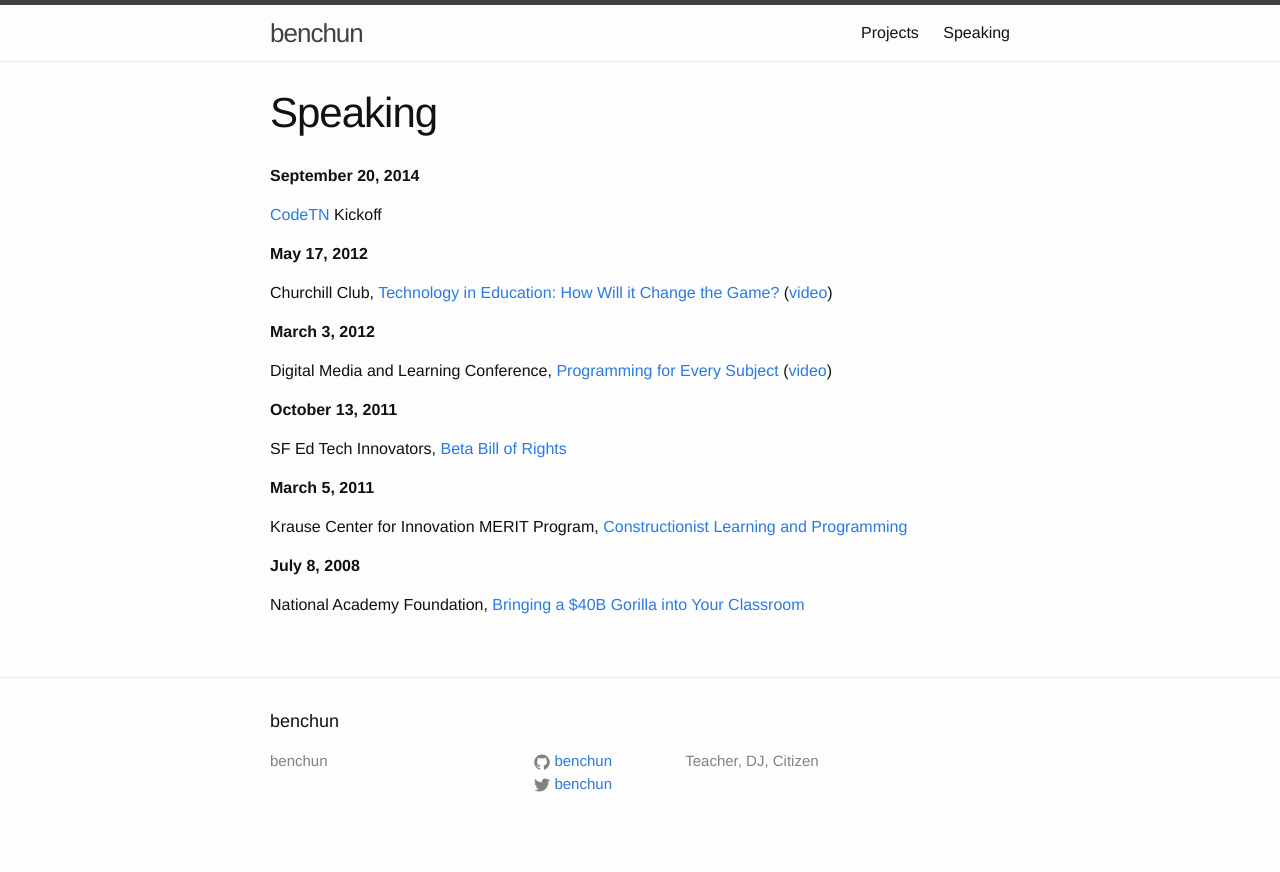
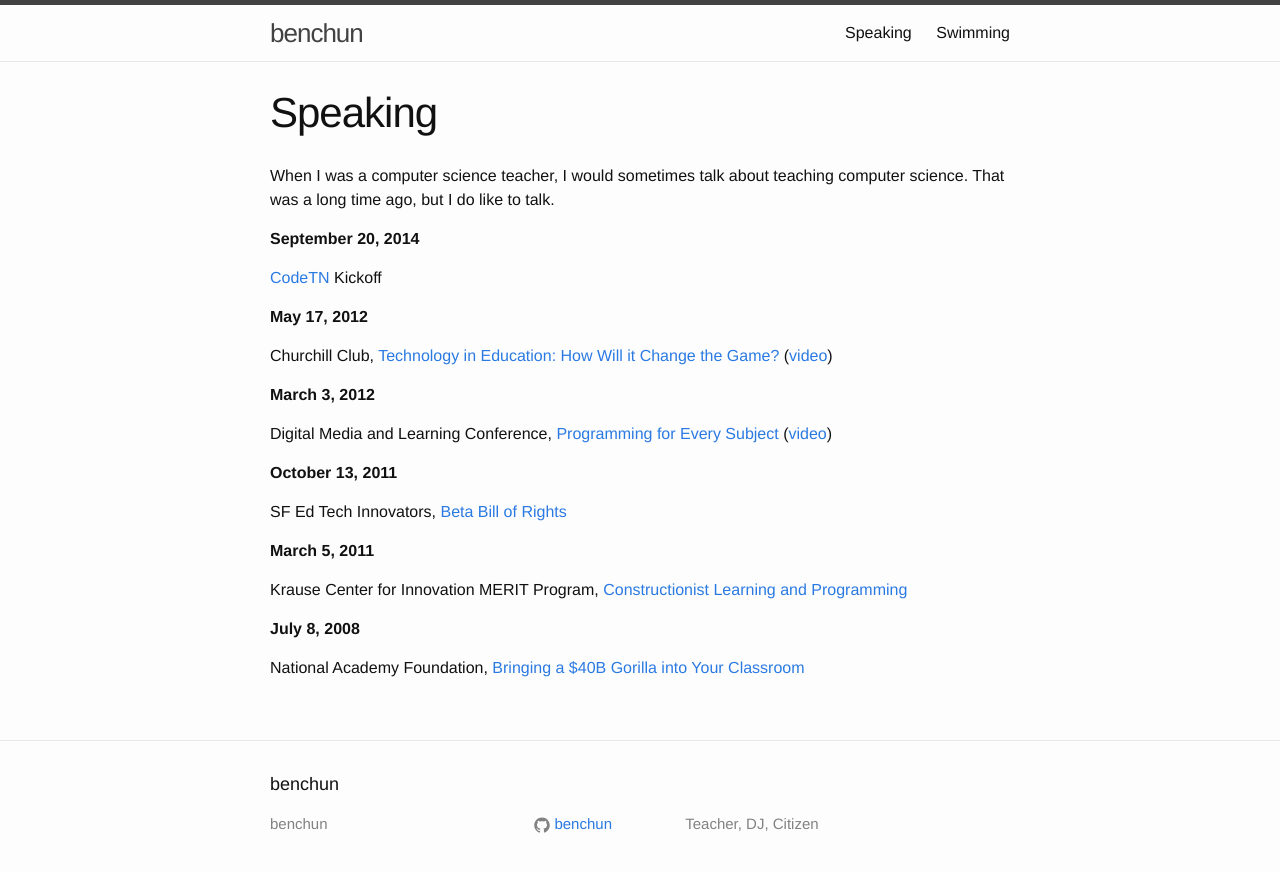
Before and after one commit to benchun/benchun.github.io, a Jekyll site: the page built from speaking.md, in a window 1280 px wide. Shown: the top 872 px of the page. Built offline with Jekyll 4.4.1, drawn with Linux system fonts in a browser that asks for light colours; nearby versions of some CDN libraries.

```diff
--- a/_config.yml
+++ b/_config.yml
@@ -10,7 +10,6 @@ title: benchun
 name: benchun.net
 description: Teacher, DJ, Citizen
 url: http://benchun.net
-twitter_username: benchun
 github_username:  benchun
 
 # Build settings
@@ -18,3 +17,6 @@ markdown: kramdown
 
 plugins:
   - jekyll-redirect-from
+
+exclude:
+  - projects.md
--- a/speaking.md
+++ b/speaking.md
@@ -5,28 +5,32 @@ date: 2012-05-06T21:19:36+00:00
 author: benchun
 layout: page
 ---
+
+When I was a computer science teacher, I would sometimes talk about teaching computer science. That was a
+long time ago, but I do like to talk.
+
 **September 20, 2014**
 
 [CodeTN](http://codetn.org/) Kickoff
 
 **May 17, 2012**
 
-Churchill Club, [Technology in Education: How Will it Change the Game?](http://transition.churchillclub.org/eventDetail.jsp?EVT_ID=947)
-([video](http://www.youtube.com/watch?v=rmbjbNz4DLE))
+Churchill Club, [Technology in Education: How Will it Change the Game?](http://transition.churchillclub.org/eventDetail.jsp?EVT_ID=947){:target="_blank"}
+([video](http://www.youtube.com/watch?v=rmbjbNz4DLE){:target="_blank"})
 
 **March 3, 2012**
 
-Digital Media and Learning Conference, [Programming for Every Subject](http://dml2012.dmlcentral.net/content/ignite-talks-1)
-([video](http://www.youtube.com/watch?v=KTBHYWFm8zw))
+Digital Media and Learning Conference, [Programming for Every Subject](http://dml2012.dmlcentral.net/content/ignite-talks-1){:target="_blank"}
+([video](http://www.youtube.com/watch?v=KTBHYWFm8zw){:target="_blank"})
 
 **October 13, 2011**
 
-SF Ed Tech Innovators, [Beta Bill of Rights](http://www.meetup.com/edu-tech-innovators-sf/events/32091002/)
+SF Ed Tech Innovators, [Beta Bill of Rights](http://www.meetup.com/edu-tech-innovators-sf/events/32091002/){:target="_blank"}
 
 **March 5, 2011**
 
-Krause Center for Innovation MERIT Program, [Constructionist Learning and Programming](http://itmoves.wordpress.com/2011/03/12/being-smart-considered-harmful/)
+Krause Center for Innovation MERIT Program, [Constructionist Learning and Programming](http://itmoves.wordpress.com/2011/03/12/being-smart-considered-harmful/){:target="_blank"}
 
 **July 8, 2008**
 
-National Academy Foundation, [Bringing a $40B Gorilla into Your Classroom](http://www.slideshare.net/benchun/video-games-bringing-a-40b-gorilla-into-your-classroom)
+National Academy Foundation, [Bringing a $40B Gorilla into Your Classroom](http://www.slideshare.net/benchun/video-games-bringing-a-40b-gorilla-into-your-classroom){:target="_blank"}
```
Also changed, not shown: projects.md (+5 -6 lines), swimming.md (added, +26 -0 lines).
